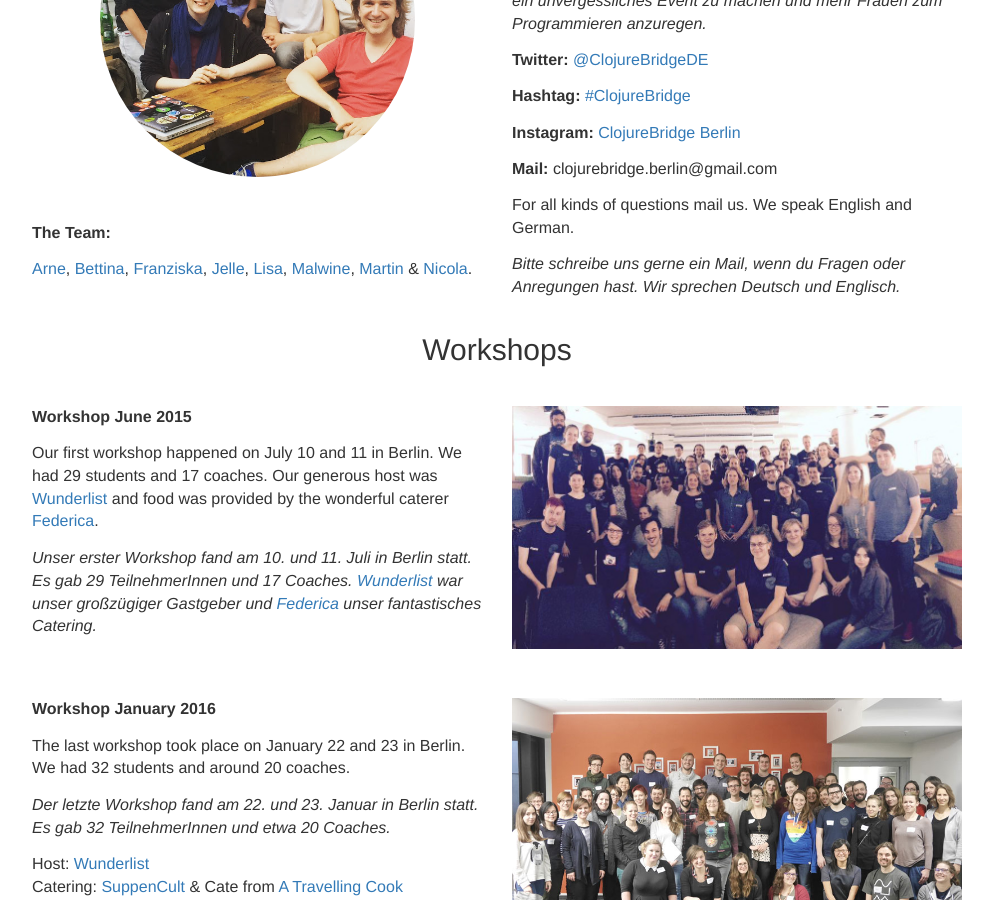
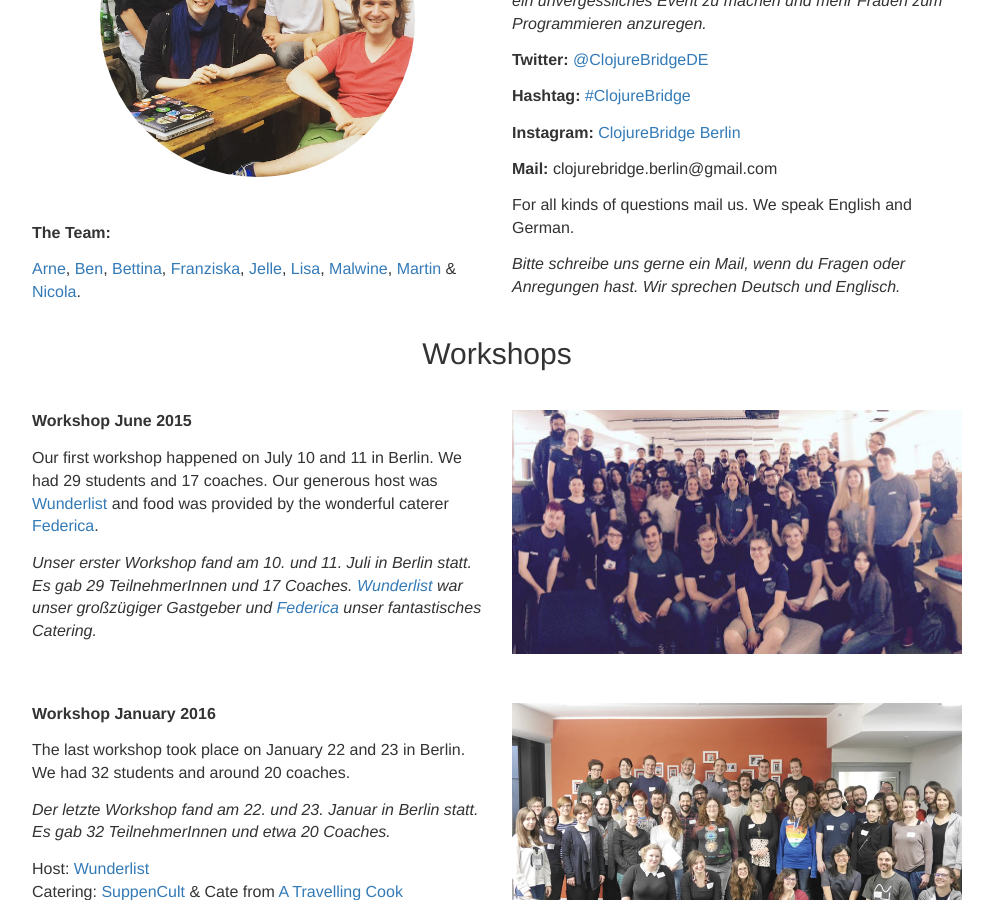
Before and after one commit to clojurebridge-berlin/clojurebridge-berlin.github.io, a Jekyll site: the page built from index.html, in a window 1280 px wide and 900 px high, scrolled down 4375 px. Shown: the whole window, without its empty margins (143-1136 px from the left). Built offline with Jekyll 4.4.1, drawn with Linux system fonts in a browser that asks for light colours.

Commit message:
Add Ben to team

```diff
--- a/index.html
+++ b/index.html
@@ -237,6 +237,7 @@ title: Clojure Programming Workshops
         <p><b>The Team:</b></p>
         <p>
           <a href="https://twitter.com/plexus">Arne</a>,
+          <a href="https://twitter.com/socksy">Ben</a>,
           <a href="https://twitter.com/thatbettina">Bettina</a>,
           <a href="https://twitter.com/franschm">Franziska</a>,
           <a href="https://twitter.com/jellea">Jelle</a>,
```
